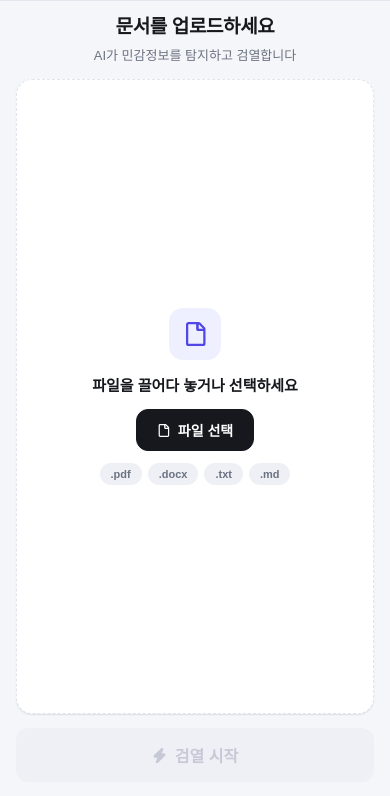
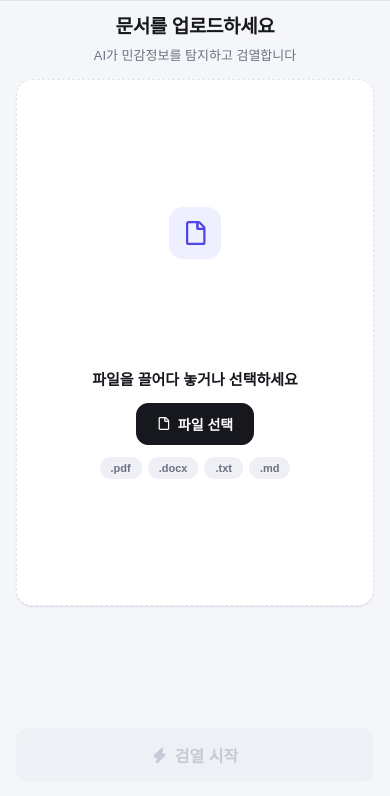
Before and after one commit to cosmosjiwan/Sentinel, a Flask app: page / in a window 390 px wide. Shown: the part 48-844 px from the top of the page. Run offline with Flask 3, Linux system fonts and the light colour scheme; some web fonts are replaced.

Commit message:
Tune mobile upload box height, summary fade transition, and arrow weight
- input(mobile): upload box now fills ~3/4 of the available height with its
  contents evenly distributed, leaving the start button near the bottom.
- output: summary strip fades out and slides up as you scroll down, and
  slides back down from the top when the collapsed tab is tapped.
- detection panel: use a heavier downward arrow between before/after.

```diff
--- a/static/css/input.css
+++ b/static/css/input.css
@@ -302,12 +302,13 @@ body {
   .upload-hero-title { font-size: 19px; line-height: 25px; }
   .upload-hero-sub { font-size: 13px; margin-top: -6px; }
 
-  /* 폼이 남은 세로 공간을 모두 차지하고, 그 안에서 업로드 박스가 늘어나 버튼을 바닥으로 민다 */
+  /* 폼이 남은 세로 공간을 차지하되, 업로드 박스는 그중 약 3/4만 채우고
+     박스 안 요소는 고르게 분산 배치한다. 남는 공간만큼 검열 버튼이 아래로 내려간다 */
   #uploadForm { flex: 1; display: flex; flex-direction: column; min-height: 0; }
   .upload-box {
-    flex: 1; min-height: 0;
-    padding: 24px 16px; border-radius: 16px;
-    flex-direction: column; text-align: center; gap: 0;
+    flex: 0 1 75%; min-height: 0;
+    padding: 32px 16px; border-radius: 16px;
+    flex-direction: column; justify-content: space-evenly; text-align: center; gap: 0;
   }
   .upload-content { align-items: center; }
   .upload-icon { width: 52px; height: 52px; margin: 0 auto 14px; border-radius: 14px; }
@@ -318,7 +319,7 @@ body {
   .fmt-chip { font-size: 11px; padding: 5px 11px; }
   #file-name { margin-top: 12px; font-size: 12px; justify-content: center; }
 
-  .submit-btn { flex-shrink: 0; padding: 15px; font-size: 16px; margin-top: 14px !important; }
+  .submit-btn { flex-shrink: 0; padding: 15px; font-size: 16px; margin-top: auto !important; }
 
   .scan-card { width: 100%; padding: 24px 16px; }
 }
--- a/templates/output.html
+++ b/templates/output.html
@@ -141,7 +141,7 @@ function renderSingleItem(item, idx) {
           <span class="compare-label">검열 전</span>
           <span class="compare-val" title="${esc(item.orig)}">${esc(item.orig)}</span>
         </div>
-        <div class="compare-arrow">↓</div>
+        <div class="compare-arrow">⬇</div>
         <div class="compare-row compare-after grade-${esc(item.grade)}">
           <span class="compare-label">검열 후</span>
           <input type="text" class="compare-val compare-edit" value="${esc(item.replaced)}"
```
Also changed, not shown: static/css/output.css (+6 -3 lines).
